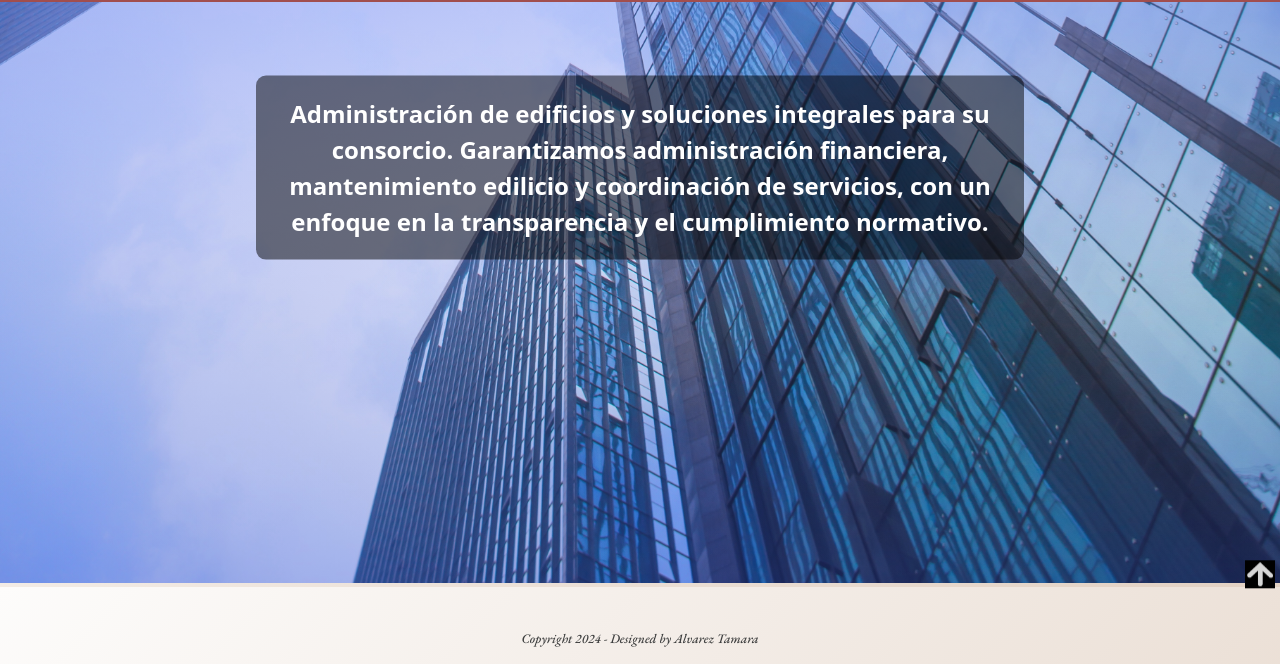
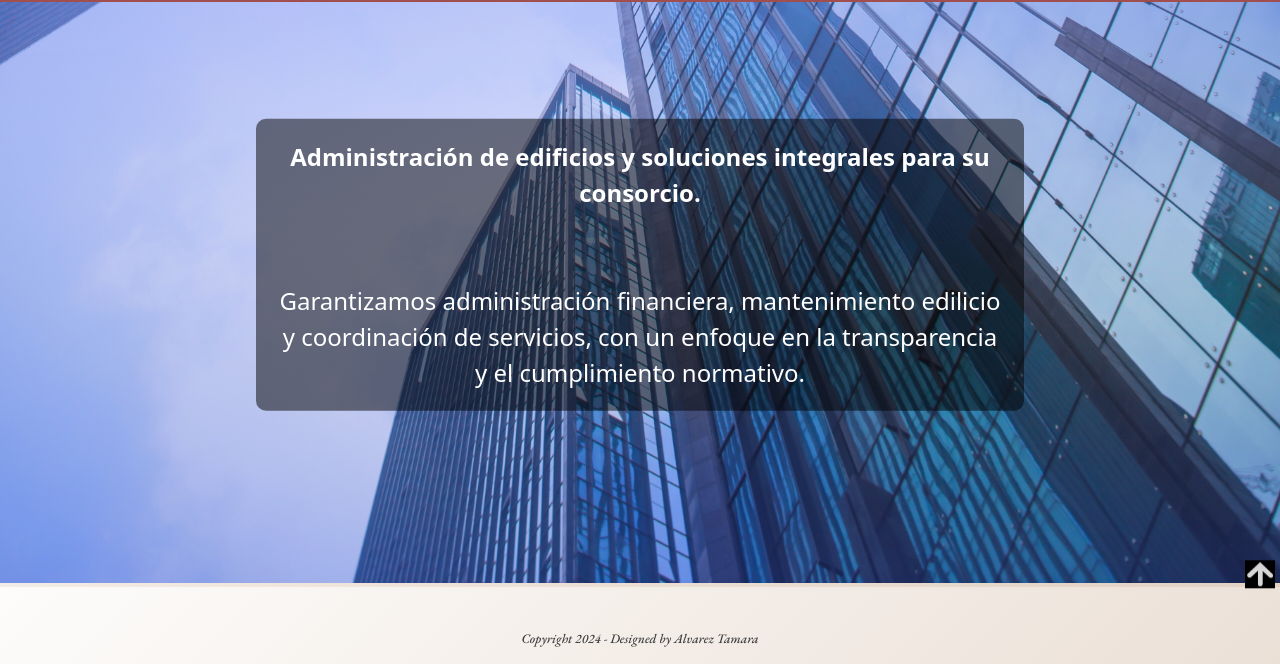
Before and after one commit to Tamibelu/DesarrolloWebCoderhouse, a website: page index.html in a window 1280 px wide. Shown: the part 213-877 px from the top of the page. Drawn offline with nearby package versions, Linux system fonts and the light colour scheme.

Commit message:
modificacion p index

```diff
--- a/index.html
+++ b/index.html
@@ -65,11 +65,13 @@
 
     <main><!--contenido principal de mi pagina-->
         <section class="texto-presentacion">
-            <p class="presentacion-inicio"><strong class="strong-white">Administración de edificios y soluciones
-                    integrales para su consorcio.
-                    Garantizamos administración financiera, mantenimiento edilicio y
-                    coordinación de servicios, con un enfoque en la transparencia y el cumplimiento normativo.</strong>
+            <p class="presentacion-inicio">
+                <strong class="strong-white">Administración de edificios y soluciones integrales para su
+                    consorcio.</strong><br><br>
+                Garantizamos administración financiera, mantenimiento edilicio y
+                coordinación de servicios, con un enfoque en la transparencia y el cumplimiento normativo.
             </p>
+
         </section>
 
         <section class="bg-gradient">
@@ -87,7 +89,7 @@
         </section>
 
         <section class="Copyright">
-        <h6>Copyright 2024 - Designed by Alvarez Tamara</h6>
+            <h6>Copyright 2024 - Designed by Alvarez Tamara</h6>
         </section>
 
 
@@ -96,7 +98,7 @@
 
 
     <script>
-        document.querySelector('.arrow').addEventListener('click', function() {
+        document.querySelector('.arrow').addEventListener('click', function () {
             window.scrollTo({ top: 0, behavior: 'smooth' });
         });
     </script>
```
